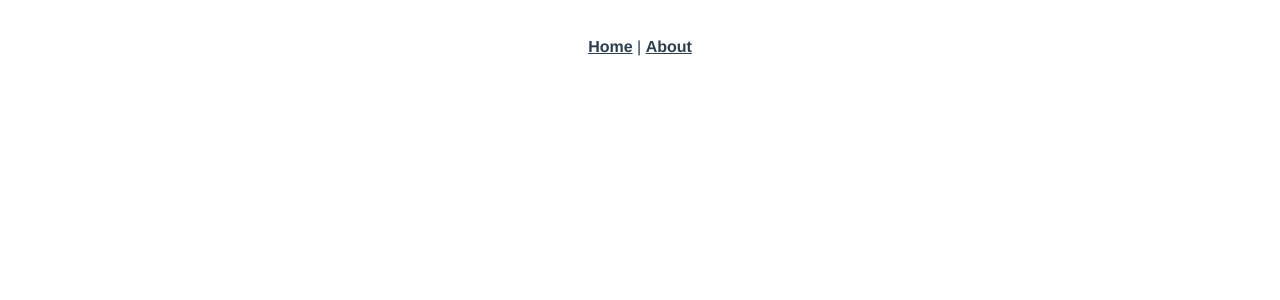
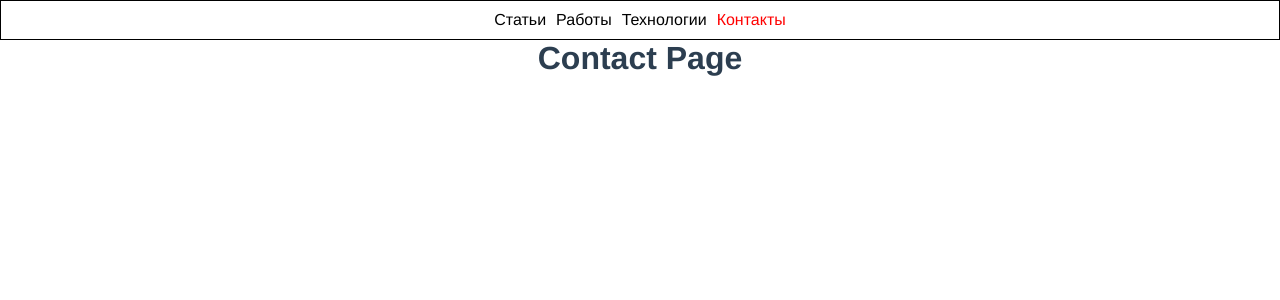
Before and after one commit to tech75rus/gladkix, a Vue app in the folder app/: page /contact in a window 1280 px wide. Before the commit this address had no page. Shown: the top 300 px of the page. Built offline with nearby package versions, Linux system fonts and the light colour scheme.

Commit message:
сделал страницы для app

```diff
--- a/app/src/App.vue
+++ b/app/src/App.vue
@@ -1,12 +1,24 @@
 <template>
-  <nav>
-    <router-link to="/">Home</router-link> |
-    <router-link to="/about">About</router-link>
-  </nav>
+  <Menu msg="Menu"></Menu>
   <router-view/>
 </template>
 
+<script>
+import Menu from "@/components/Menu";
+export default {
+  name: 'App',
+  components: {
+    Menu
+  }
+}
+</script>
+
 <style lang="scss">
+* {
+  margin: 0;
+  padding: 0;
+  box-sizing: border-box;
+}
 #app {
   font-family: Avenir, Helvetica, Arial, sans-serif;
   -webkit-font-smoothing: antialiased;
--- a/app/src/components/HelloWorld.vue
+++ b/app/src/components/HelloWorld.vue
@@ -1,33 +1,6 @@
 <template>
   <div class="hello">
     <h1>{{ msg }}</h1>
-    <p>
-      For a guide and recipes on how to configure / customize this project,<br>
-      check out the
-      <a href="https://cli.vuejs.org" target="_blank" rel="noopener">vue-cli documentation</a>.
-    </p>
-    <h3>Installed CLI Plugins</h3>
-    <ul>
-      <li><a href="https://github.com/vuejs/vue-cli/tree/dev/packages/%40vue/cli-plugin-pwa" target="_blank" rel="noopener">pwa</a></li>
-      <li><a href="https://github.com/vuejs/vue-cli/tree/dev/packages/%40vue/cli-plugin-router" target="_blank" rel="noopener">router</a></li>
-      <li><a href="https://github.com/vuejs/vue-cli/tree/dev/packages/%40vue/cli-plugin-vuex" target="_blank" rel="noopener">vuex</a></li>
-    </ul>
-    <h3>Essential Links</h3>
-    <ul>
-      <li><a href="https://vuejs.org" target="_blank" rel="noopener">Core Docs</a></li>
-      <li><a href="https://forum.vuejs.org" target="_blank" rel="noopener">Forum</a></li>
-      <li><a href="https://chat.vuejs.org" target="_blank" rel="noopener">Community Chat</a></li>
-      <li><a href="https://twitter.com/vuejs" target="_blank" rel="noopener">Twitter</a></li>
-      <li><a href="https://news.vuejs.org" target="_blank" rel="noopener">News</a></li>
-    </ul>
-    <h3>Ecosystem</h3>
-    <ul>
-      <li><a href="https://router.vuejs.org" target="_blank" rel="noopener">vue-router</a></li>
-      <li><a href="https://vuex.vuejs.org" target="_blank" rel="noopener">vuex</a></li>
-      <li><a href="https://github.com/vuejs/vue-devtools#vue-devtools" target="_blank" rel="noopener">vue-devtools</a></li>
-      <li><a href="https://vue-loader.vuejs.org" target="_blank" rel="noopener">vue-loader</a></li>
-      <li><a href="https://github.com/vuejs/awesome-vue" target="_blank" rel="noopener">awesome-vue</a></li>
-    </ul>
   </div>
 </template>
 
--- /dev/null
+++ b/app/src/components/Menu.vue
@@ -0,0 +1,27 @@
+<template>
+  <MenuDesktop></MenuDesktop>
+</template>
+
+<script>
+import MenuDesktop from "@/components/Menu/MenuDesktop";
+
+export default {
+  name: 'Menu',
+  components: {
+    MenuDesktop
+  },
+  props: {
+    msg: String
+  }
+}
+</script>
+
+<style scoped lang="scss">
+a {
+  color: #000;
+  text-decoration: none;
+}
+.router-link-exact-active {
+  color: red;
+}
+</style>
--- /dev/null
+++ b/app/src/components/Menu/MenuDesktop.vue
@@ -0,0 +1,42 @@
+<template>
+  <div class="menu-desktop">
+    <router-link to="/">Статьи</router-link>
+    <router-link to="/works" class="">Работы</router-link>
+    <router-link to="/technologies" class="">Технологии</router-link>
+    <router-link to="/contact" class="">Контакты</router-link>
+  </div>
+</template>
+
+<script>
+export default {
+  name: 'Menu',
+  props: {
+    msg: String
+  }
+}
+</script>
+
+<style scoped lang="scss">
+a {
+  color: #000;
+  text-decoration: none;
+}
+.router-link-exact-active {
+  color: red;
+}
+.menu-desktop {
+  //position: fixed;
+  display: flex;
+  justify-content: center;
+  align-items: center;
+  top: 0;
+  left: 0;
+  width: 100%;
+  height: 40px;
+  border: #000 solid 1px;
+  z-index: 4;
+  a {
+    margin: 0 5px;
+  }
+}
+</style>
--- /dev/null
+++ b/app/src/components/Menu/MenuMobile.vue
@@ -0,0 +1,27 @@
+<template>
+  <div class="menu">
+    <router-link to="/">Статьи</router-link> |
+    <router-link to="/about" class="">Работы</router-link>
+    <router-link to="/1" class="">Технологии</router-link>
+    <router-link to="/2" class="">Контакты</router-link>
+  </div>
+</template>
+
+<script>
+export default {
+  name: 'Menu',
+  props: {
+    msg: String
+  }
+}
+</script>
+
+<style scoped lang="scss">
+a {
+  color: #000;
+  text-decoration: none;
+}
+.router-link-exact-active {
+  color: red;
+}
+</style>
--- a/app/src/router/index.js
+++ b/app/src/router/index.js
@@ -8,13 +8,27 @@ const routes = [
     component: HomeView
   },
   {
-    path: '/about',
-    name: 'about',
+    path: '/technologies',
+    name: 'technologies',
     // route level code-splitting
     // this generates a separate chunk (about.[hash].js) for this route
     // which is lazy-loaded when the route is visited.
     component: function () {
-      return import(/* webpackChunkName: "about" */ '../views/AboutView.vue')
+      return import(/* webpackChunkName: "about" */ '../views/TechnologiesView')
+    }
+  },
+  {
+    path: '/contact',
+    name: 'contact',
+    component: function () {
+      return import('../views/ContactView')
+    }
+  },
+  {
+    path: '/works',
+    name: 'works',
+    component: function () {
+      return import('../views/WorkView')
     }
   }
 ]
--- a/app/src/views/AboutView.vue
+++ /dev/null
@@ -1,6 +0,0 @@
-<template>
-  <div class="about">
-    <h1>This is an about page</h1>
-    <h1>APP</h1>
-  </div>
-</template>
--- /dev/null
+++ b/app/src/views/ContactView.vue
@@ -0,0 +1,13 @@
+<template>
+  <div class="home">
+    <h1>Contact Page</h1>
+  </div>
+</template>
+
+<script>
+// @ is an alias to /src
+
+export default {
+  name: 'ContactView',
+}
+</script>
--- a/app/src/views/HomeView.vue
+++ b/app/src/views/HomeView.vue
@@ -1,7 +1,6 @@
 <template>
   <div class="home">
-    <img alt="Vue logo" src="../assets/logo.png">
-    <HelloWorld msg="Welcome to Your Vue.js App"/>
+    <h1>Home Page</h1>
   </div>
 </template>
 
--- /dev/null
+++ b/app/src/views/TechnologiesView.vue
@@ -0,0 +1,11 @@
+<template>
+  <div class="about">
+    <h1>This is an Technologies page</h1>
+    <h1>APP</h1>
+  </div>
+</template>
+<script>
+export default {
+  name: 'Technologies'
+}
+</script>
--- /dev/null
+++ b/app/src/views/WorkView.vue
@@ -0,0 +1,11 @@
+<template>
+  <div class="home">
+    <h1>Work Page</h1>
+  </div>
+</template>
+
+<script>
+export default {
+  name: 'WorkView'
+}
+</script>
```
